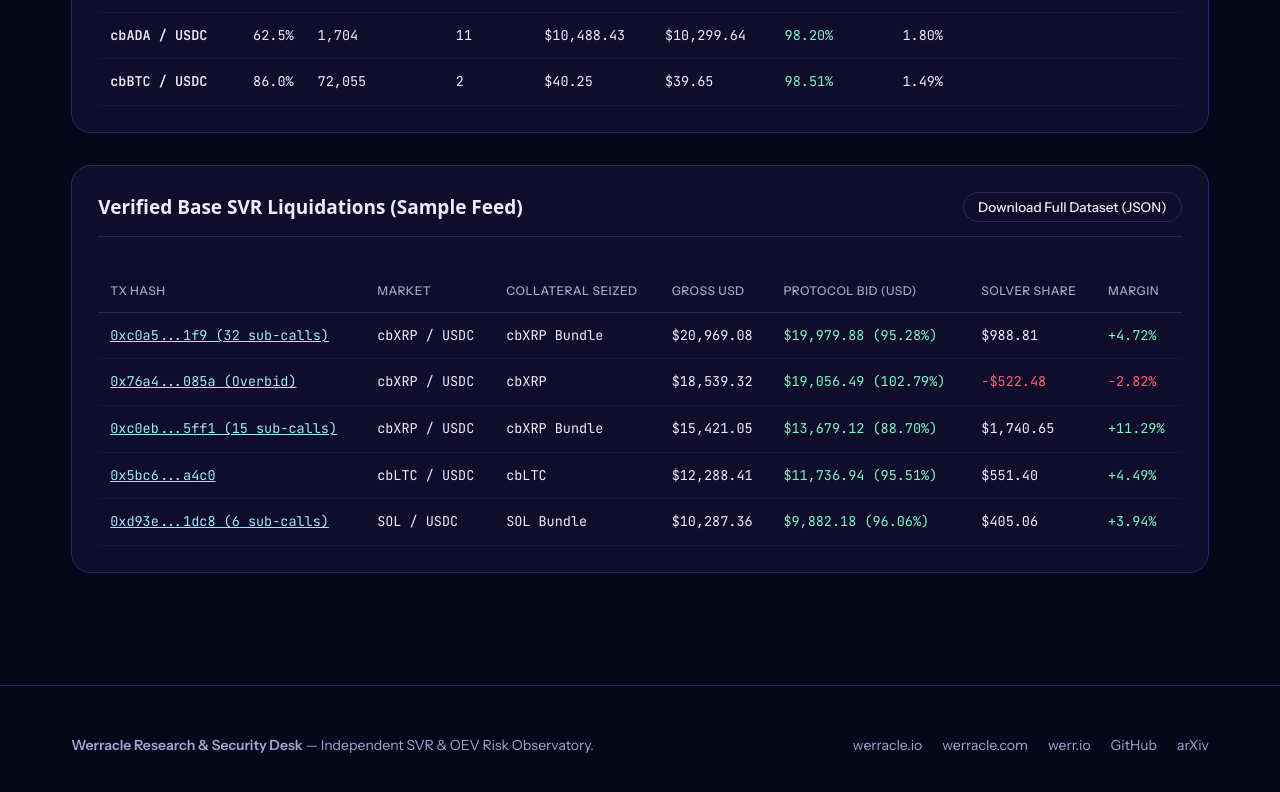
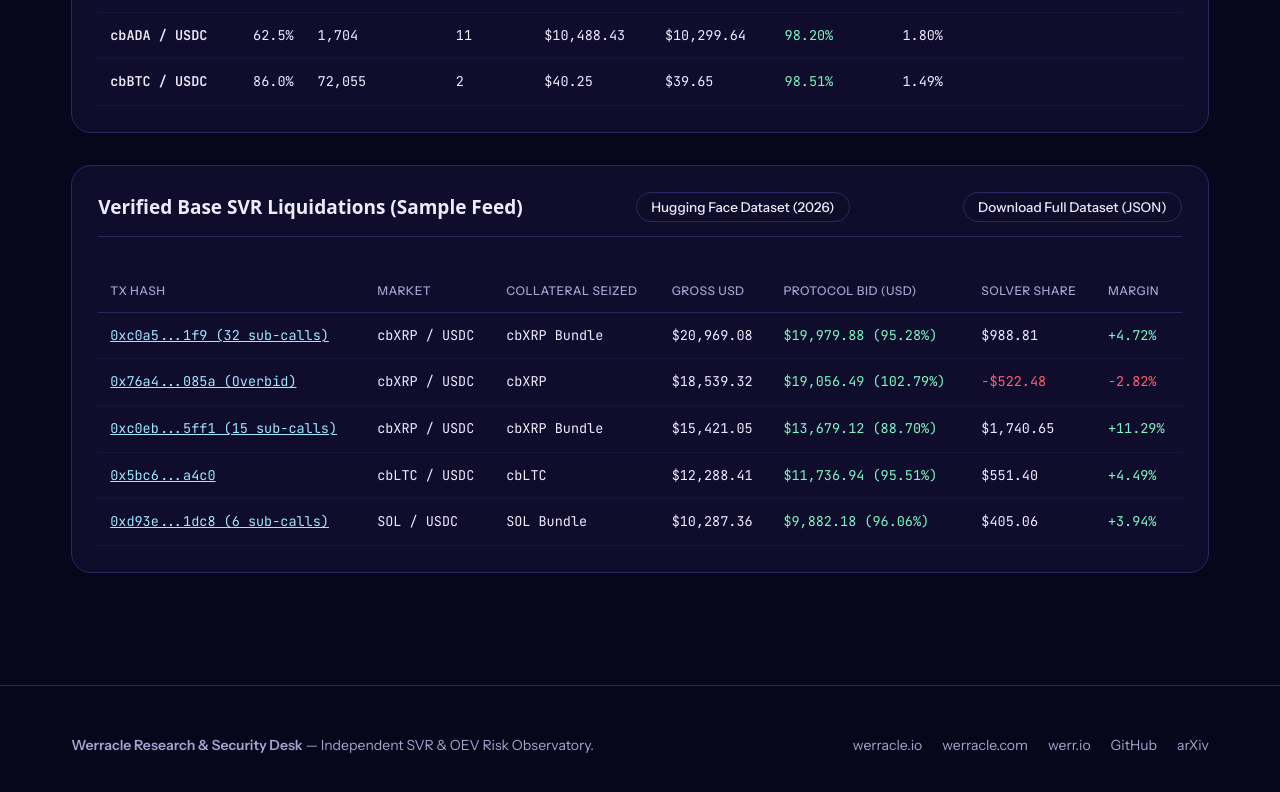
Before and after one commit to pCwOrM/werracle, a website: page radar.html in a window 1280 px wide. Shown: the part 1975-2767 px from the top of the page. Drawn offline with Linux system fonts and the light colour scheme; no server answers; a web font is replaced by a local one.

Commit message:
feat(docs): add verified Hugging Face dataset links and investor pitch decks

```diff
--- a/radar.html
+++ b/radar.html
@@ -414,6 +414,7 @@ footer a:hover{color:var(--nacre)}
           <div class="panel-title">
             <span>Verified Base SVR Liquidations (Sample Feed)</span>
           </div>
+          <a class="pill" href="https://huggingface.co/datasets/pCwOrM/werracle-oev-liquidation-dataset-2026" target="_blank" rel="noopener">Hugging Face Dataset (2026)</a>
           <a class="pill" href="https://radar.werracle.com/v1/radar/dataset" target="_blank" rel="noopener">Download Full Dataset (JSON)</a>
         </div>
         <div class="table-wrap">
```
Also changed, not shown: README.md, README_TR.md, assets/twitter_werracle_svr_infographic.png (added), 4 other files.
